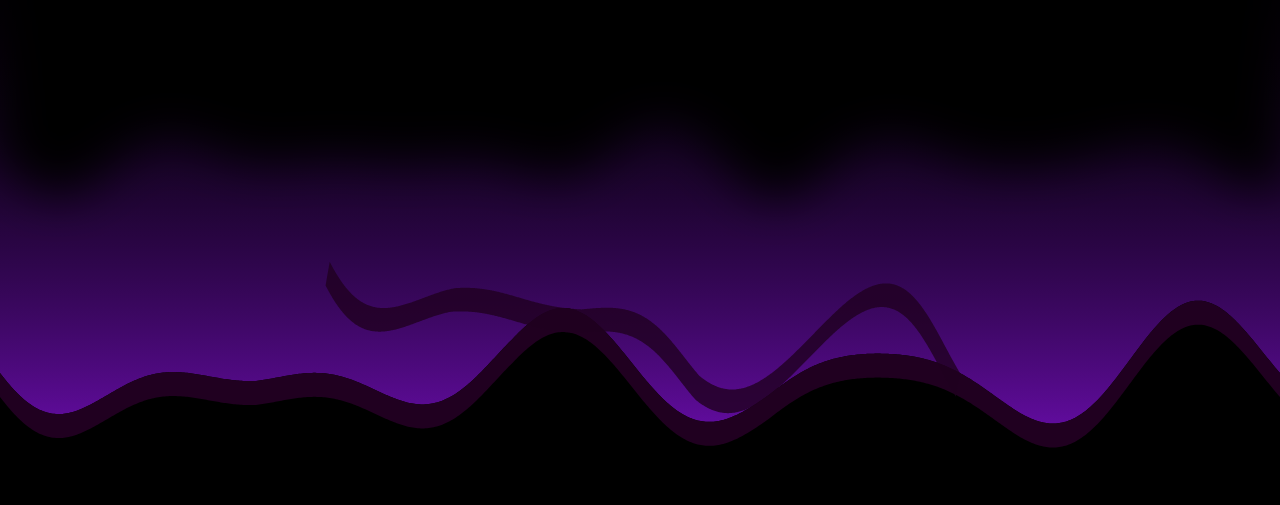
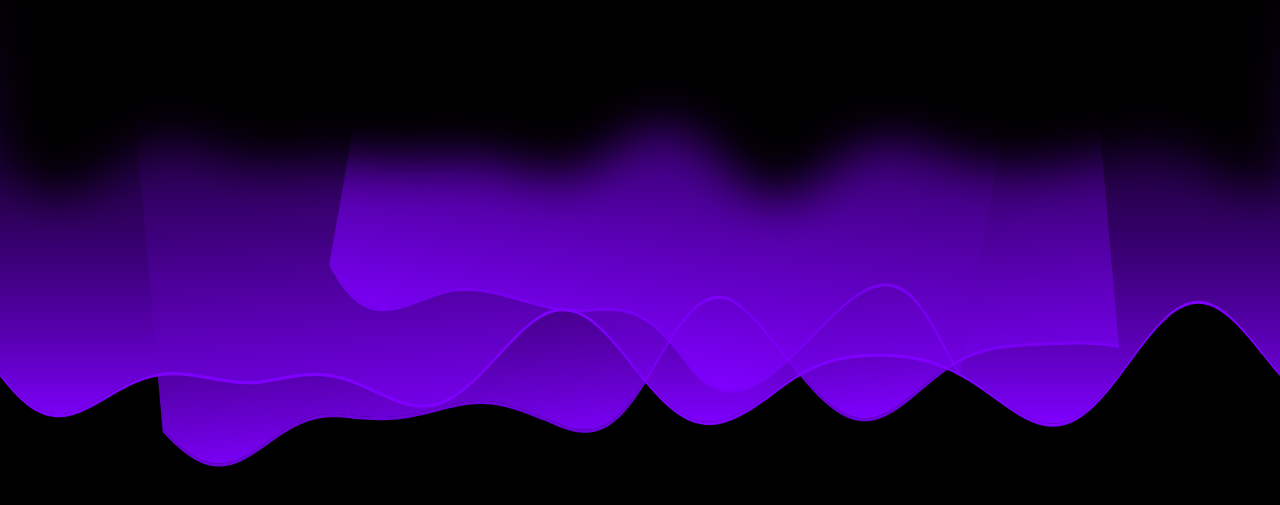
Before and after one commit to Kayvonk/alternate-nebula, a React (Vite) app: page / in a window 1280 px wide. Shown: the part 107-612 px from the top of the page. Built offline with nearby package versions, Linux system fonts and the light colour scheme.

Commit message:
added two other gradient pairings

```diff
--- a/src/App.jsx
+++ b/src/App.jsx
@@ -25,7 +25,7 @@ const App = () => {
   const height = 600; // Taller SVG height for more canvas space
   const baseAmplitude = 30;
   const amplitudeVariation = 0.6;
-  const thickness = 15;
+  const thickness = 2; // Reduced thickness to make the silhouettes thin and unnoticeable
   const baseWavelength = 200;
   const points = 800;
   const segments = 5;
@@ -34,11 +34,15 @@ const App = () => {
   const glowHeight = 350; // Pushes the glow's top edge much higher
   const secondWidth = width * 0.5;
   const rotationAngle = 10;
+  // Constants for the third, intermediate layer
+  const thirdWidth = width * 0.75; // 75% width
+  const thirdRotationAngle = -5; // Rotated slightly to the left
+
   const rotationCenter = `${width / 2} ${height / 2}`;
   const glowGradientID = "glowGradient";
   const centerLineY = height / 2; // New center is 300
-  const silhouetteColor = "#200020"; // Very dark, deep purple-black (Nebula Silhouette)
-  const backgroundColor = "#000000"; // MODIFIED: Pure Black Background
+  const silhouetteColor = "#7F00FF"; // MODIFIED: Bright purple to match the gradient start
+  const backgroundColor = "#000000"; // Pure Black Background
 
   // --- New Top Mask Constants (For the Fade Effect) ---
   const topMaskYCenter = height * 0.15; // Vertical position near the top (y=90)
@@ -205,9 +209,14 @@ const App = () => {
 
   const mainDarkPath = generatePath(width, false);
   const mainGlowPath = generatePath(width, true); // Path for the background glow
-  const topMaskPath = generateTopMaskPath(); // MODIFIED: Use the new mask path function
+  const topMaskPath = generateTopMaskPath(); // Use the new mask path function
 
   const secondDarkPath = generatePath(secondWidth, false);
+  const secondGlowPath = generatePath(secondWidth, true); // Path for the second glow
+
+  // Paths for the third layer
+  const thirdDarkPath = generatePath(thirdWidth, false);
+  const thirdGlowPath = generatePath(thirdWidth, true);
 
   const styleSheet = `
     /* CORE FIX: The margin issue is fixed by explicitly resetting margins
@@ -260,12 +269,12 @@ const App = () => {
             <feGaussianBlur in="SourceGraphic" stdDeviation={blurAmount} />
           </filter>
 
-          {/* 5. Define the Vertical Glow Gradient - PURPLE TO TRANSPARENT BLACK FADE */}
+          {/* 5. Define the Vertical Glow Gradient - Rich nebula purple to transparent black */}
           <linearGradient id={glowGradientID} x1="0%" y1="100%" x2="0%" y2="0%">
-            {/* 0% Offset (Bottom of SVG) - Deep Purple */}
+            {/* 0% Offset (Bottom of SVG) - Rich Violet/Purple */}
             <stop
               offset="0%"
-              style={{ stopColor: "#6A0DAD", stopOpacity: 0.9 }}
+              style={{ stopColor: "#7F00FF", stopOpacity: 1.0 }} // Rich, full opacity violet
             />
 
             {/* 100% Offset (Top of SVG) - Transparent Black to blend with background */}
@@ -276,8 +285,26 @@ const App = () => {
           </linearGradient>
         </defs>
 
-        {/* 6. GLOW PATH: Sits behind the dark cloud, starts at the wave, fades up */}
+        {/* 6. GLOW PATHS (Rendered first, from back to front) */}
+
+        {/* MAIN (FULL WIDTH) GLOW - Furthest Back */}
         <path fill={`url(#${glowGradientID})`} d={mainGlowPath} />
+
+        {/* THIRD (75% WIDTH) GLOW - Intermediate Depth */}
+        <path
+          fill={`url(#${glowGradientID})`}
+          d={thirdGlowPath}
+          transform={`translate(${width / 2 - thirdWidth / 2
+            }, 0) rotate(${thirdRotationAngle}, ${rotationCenter})`}
+        />
+
+        {/* SECOND (50% WIDTH) GLOW - Closest Light */}
+        <path
+          fill={`url(#${glowGradientID})`}
+          d={secondGlowPath}
+          transform={`translate(${width / 2 - secondWidth / 2
+            }, 0) rotate(${rotationAngle}, ${rotationCenter})`}
+        />
 
         {/* 8. TOP BLACK DYNAMIC MASK (Covers and fades the glow below) */}
         <path
@@ -288,17 +315,27 @@ const App = () => {
           filter={`url(#${blurFilterID})`}
         />
 
-        {/* 7. Animated Dark Nebula Shapes (Sits on top of the glow) */}
-        {/* MAIN (FULL WIDTH) SHAPE */}
+        {/* 7. Animated Dark Nebula Shapes (Rendered last, from back to front) */}
+
+        {/* MAIN (FULL WIDTH) SHAPE - Furthest Back */}
         <path fill={silhouetteColor} d={mainDarkPath} />
 
-        {/* SECOND (50% WIDTH) SHAPE - Rotated and translated for depth */}
+        {/* THIRD (75% WIDTH) SHAPE - Intermediate Depth */}
+        <path
+          fill={silhouetteColor}
+          d={thirdDarkPath}
+          transform={`translate(${width / 2 - thirdWidth / 2
+            }, 0) rotate(${thirdRotationAngle}, ${rotationCenter})`}
+          opacity="0.85" // Slightly less translucent than the closest layer
+        />
+
+        {/* SECOND (50% WIDTH) SHAPE - Closest Shape */}
         <path
           fill={silhouetteColor}
           d={secondDarkPath}
           transform={`translate(${width / 2 - secondWidth / 2
             }, 0) rotate(${rotationAngle}, ${rotationCenter})`}
-          opacity="0.8" // Slightly translucent for layered effect
+          opacity="0.8" // Most translucent (appears closest)
         />
       </svg>
     </div>
```
